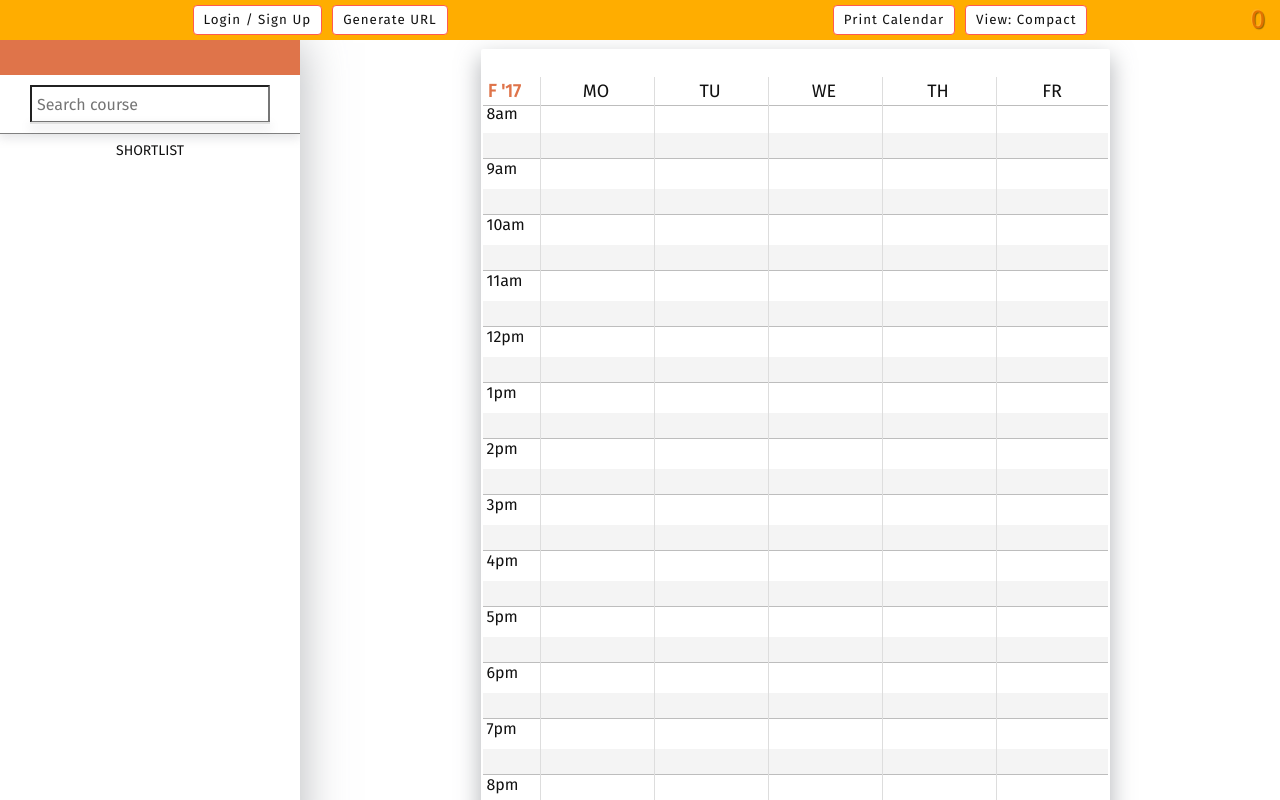
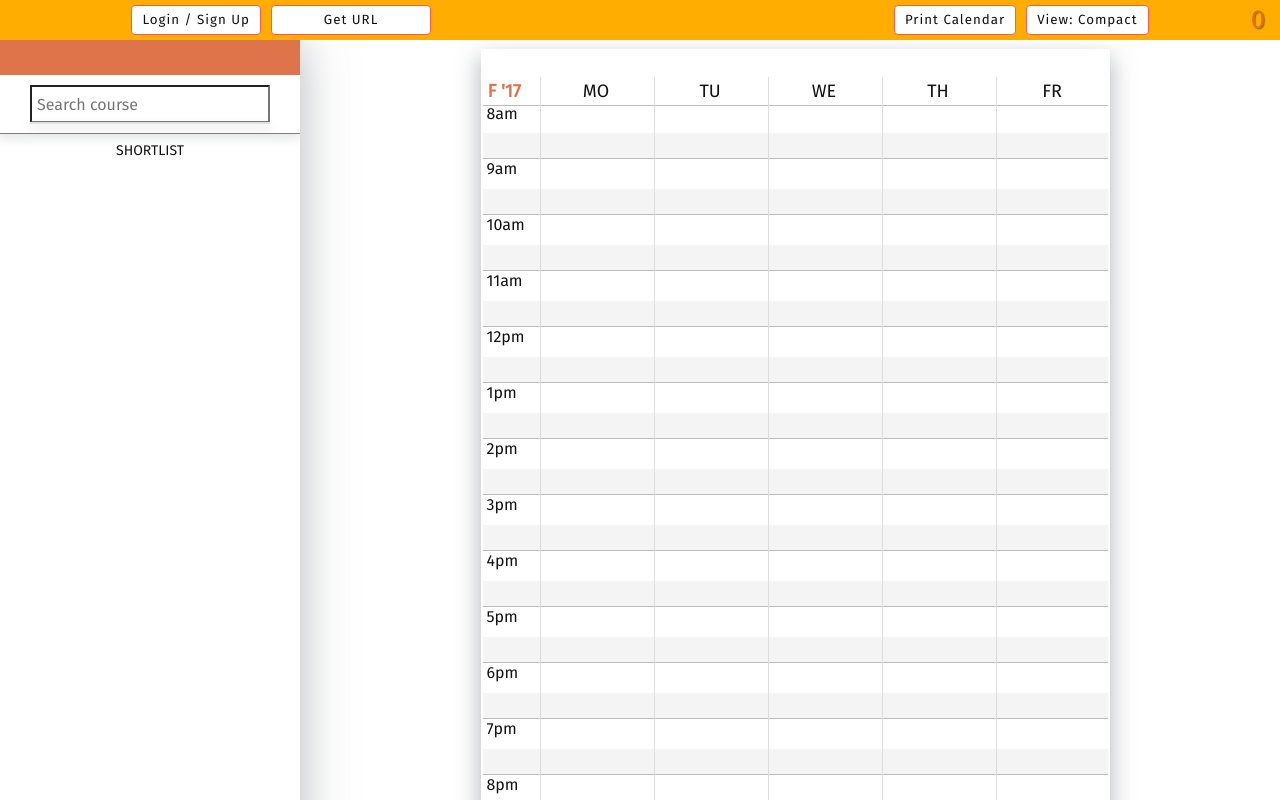
Before and after one commit to a8t/timetablr, a React (Create React App) app: page / in a window 1280 px wide. Shown: the top 800 px of the page. Built offline with nearby package versions, Linux system fonts and the light colour scheme.

Commit message:
added generate url button (doesnt do anything yet)

```diff
--- a/package.json
+++ b/package.json
@@ -7,6 +7,7 @@
     "enzyme": "^3.1.0",
     "jest": "^21.2.1",
     "react": "^16.0.0",
+    "react-copy-to-clipboard": "^5.0.1",
     "react-dom": "^16.0.0",
     "react-router-dom": "^4.2.2",
     "react-scripts": "1.0.14",
--- a/src/Components/Navbar/Navbar.css
+++ b/src/Components/Navbar/Navbar.css
@@ -14,7 +14,7 @@
   justify-content: space-around;
 }
 
-nav > button, #printview >button {
+nav button, #printview >button {
   text-decoration: none;
   color: #111;
   width: auto;
@@ -30,8 +30,15 @@ nav > button, #printview >button {
   margin: 5px;
 }
 
-#printview >button:hover, nav > button:hover {
+#printview >button:hover, nav button:hover {
   border: 1px solid white;
   background-color: #FF5A51;
   color: white;
 }
+
+nav {
+  display: flex;
+  flex-direction: row;
+  justify-content: flex-start;
+  align-items: center;
+}
--- a/src/Components/Navbar/Navbar.js
+++ b/src/Components/Navbar/Navbar.js
@@ -1,6 +1,7 @@
 import React, {Component} from 'react';
 import './Navbar.css';
-import Login from './Login/Login.js'
+import Login from './Login/Login'
+import URLGenerator from './URLGenerator/URLGenerator'
 
 class Navbar extends Component {
   constructor(props) {
@@ -34,9 +35,7 @@ class Navbar extends Component {
             className="login"
             href="#modal">Login / Sign Up
           </button>
-          <button>
-            Generate URL
-          </button>
+          <URLGenerator/>
         </nav>
 
 
--- /dev/null
+++ b/src/Components/Navbar/URLGenerator/URLGenerator.css
@@ -0,0 +1,12 @@
+#url {
+  font-size: 16px;
+  position: relative;
+  top: 3px;
+  width: 200px;
+  display: inline-block;
+  box-sizing: border-box;
+}
+
+#URLGenerator button {
+  width: 160px;
+}
--- /dev/null
+++ b/src/Components/Navbar/URLGenerator/URLGenerator.js
@@ -0,0 +1,62 @@
+import React, {Component} from 'react';
+import './URLGenerator.css'
+import { CopyToClipboard } from 'react-copy-to-clipboard';
+
+class URLGenerator extends Component {
+
+  constructor(props) {
+    super(props)
+    this.state = {
+      generated: false,
+      copied: false,
+      url: ""
+    }
+    this.toggleGenerateCopy = this.toggleGenerateCopy.bind(this)
+    this.toggleCopied = this.toggleCopied.bind(this)
+  }
+
+  toggleGenerateCopy(){
+    this.setState(prevstate => {
+      const newURL = `timetablr.ca/${Math.random().toString(36).substr(2, 10)}`
+
+
+      return {
+        generated: true,
+        url: newURL
+      }
+    })
+  }
+
+  toggleCopied(){
+    this.setState({
+      copied: !this.state.copied
+    })
+  }
+
+
+  render() {
+    return (
+      <div id="URLGenerator">
+        {!this.state.generated
+            ? <button onClick={() => this.toggleGenerateCopy()}>Get URL</button>
+            : <CopyToClipboard text={this.state.url}
+                onCopy={() => this.toggleCopied()}>
+                {!this.state.copied
+                  ? <button>Copy to clipboard</button>
+                  : <button onClick={() => {this.toggleGenerateCopy(); this.toggleCopied()}}>Copied! Get new URL?</button>
+                }
+              </CopyToClipboard>
+        }
+
+
+
+        <div id="url">
+          {this.state.url}
+        </div>
+      </div>
+    )
+  }
+
+}
+
+export default URLGenerator;
```
Also changed, not shown: 1 other file (tests, documents, lock files or other folders).
